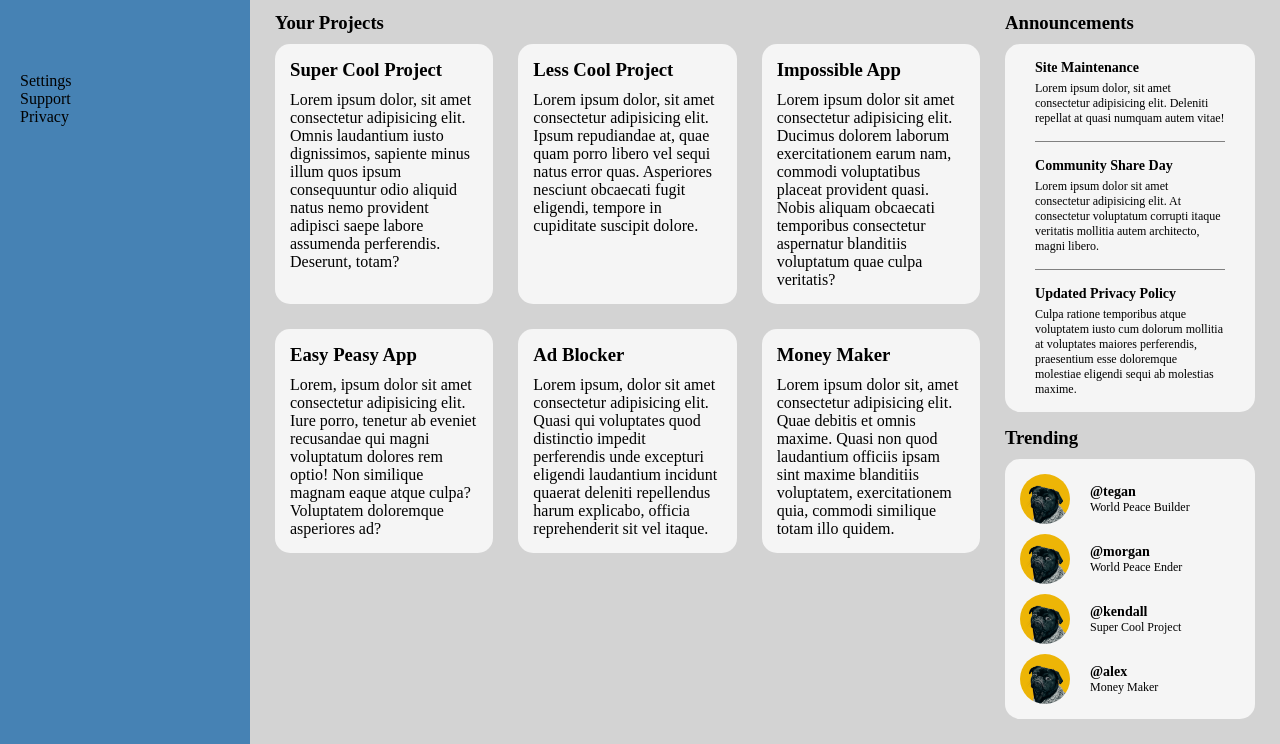
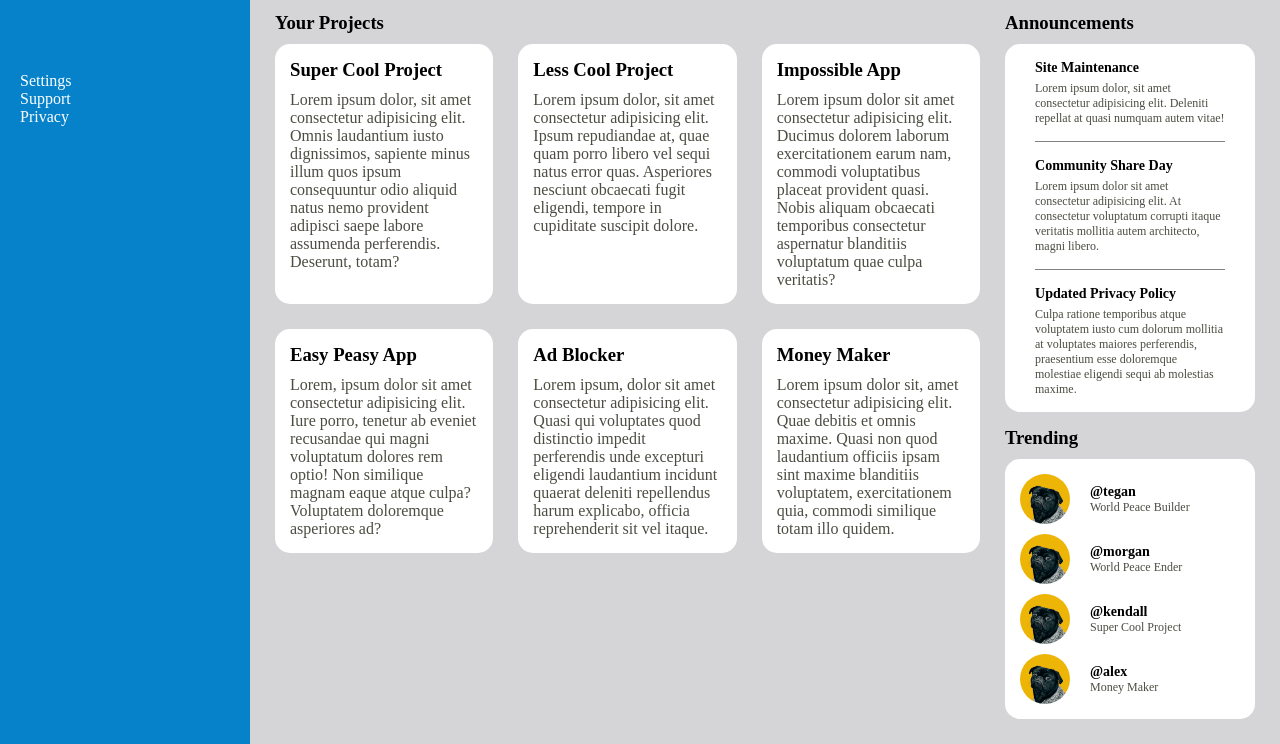
Before and after one commit to YousefDev145/admin-dashboard, a plain HTML site: page index.html in a window 1280 px wide. Shown: the part 183-927 px from the top of the page. Drawn offline with Linux system fonts and the light colour scheme.

Commit message:
Add a color palette

```diff
--- a/index.html
+++ b/index.html
@@ -59,27 +59,27 @@
                         <div class="projects">
                             <div class="project">
                                 <h3>Super Cool Project</h2>
-                                Lorem ipsum dolor, sit amet consectetur adipisicing elit. Omnis laudantium iusto dignissimos, sapiente minus illum quos ipsum consequuntur odio aliquid natus nemo provident adipisci saepe labore assumenda perferendis. Deserunt, totam?
+                                <p>Lorem ipsum dolor, sit amet consectetur adipisicing elit. Omnis laudantium iusto dignissimos, sapiente minus illum quos ipsum consequuntur odio aliquid natus nemo provident adipisci saepe labore assumenda perferendis. Deserunt, totam?</p>
                             </div>
                             <div class="project">
                                 <h3>Less Cool Project</h2>
-                                Lorem ipsum dolor, sit amet consectetur adipisicing elit. Ipsum repudiandae at, quae quam porro libero vel sequi natus error quas. Asperiores nesciunt obcaecati fugit eligendi, tempore in cupiditate suscipit dolore.
+                                <p>Lorem ipsum dolor, sit amet consectetur adipisicing elit. Ipsum repudiandae at, quae quam porro libero vel sequi natus error quas. Asperiores nesciunt obcaecati fugit eligendi, tempore in cupiditate suscipit dolore.</p>
                             </div>
                             <div class="project">
                                 <h3>Impossible App</h2>
-                                Lorem ipsum dolor sit amet consectetur adipisicing elit. Ducimus dolorem laborum exercitationem earum nam, commodi voluptatibus placeat provident quasi. Nobis aliquam obcaecati temporibus consectetur aspernatur blanditiis voluptatum quae culpa veritatis?
+                                <p>Lorem ipsum dolor sit amet consectetur adipisicing elit. Ducimus dolorem laborum exercitationem earum nam, commodi voluptatibus placeat provident quasi. Nobis aliquam obcaecati temporibus consectetur aspernatur blanditiis voluptatum quae culpa veritatis?</p>
                             </div>
                             <div class="project">
                                 <h3>Easy Peasy App</h2>
-                                Lorem, ipsum dolor sit amet consectetur adipisicing elit. Iure porro, tenetur ab eveniet recusandae qui magni voluptatum dolores rem optio! Non similique magnam eaque atque culpa? Voluptatem doloremque asperiores ad?
+                                <p>Lorem, ipsum dolor sit amet consectetur adipisicing elit. Iure porro, tenetur ab eveniet recusandae qui magni voluptatum dolores rem optio! Non similique magnam eaque atque culpa? Voluptatem doloremque asperiores ad?</p>
                             </div>
                             <div class="project">
                                 <h3>Ad Blocker</h2>
-                                Lorem ipsum, dolor sit amet consectetur adipisicing elit. Quasi qui voluptates quod distinctio impedit perferendis unde excepturi eligendi laudantium incidunt quaerat deleniti repellendus harum explicabo, officia reprehenderit sit vel itaque.
+                                <p>Lorem ipsum, dolor sit amet consectetur adipisicing elit. Quasi qui voluptates quod distinctio impedit perferendis unde excepturi eligendi laudantium incidunt quaerat deleniti repellendus harum explicabo, officia reprehenderit sit vel itaque.</p>
                             </div>
                             <div class="project">
                                 <h3>Money Maker</h2>
-                                Lorem ipsum dolor sit, amet consectetur adipisicing elit. Quae debitis et omnis maxime. Quasi non quod laudantium officiis ipsam sint maxime blanditiis voluptatem, exercitationem quia, commodi similique totam illo quidem.
+                                <p>Lorem ipsum dolor sit, amet consectetur adipisicing elit. Quae debitis et omnis maxime. Quasi non quod laudantium officiis ipsam sint maxime blanditiis voluptatem, exercitationem quia, commodi similique totam illo quidem.</p>
                             </div>
                         </div>
                     </div>
@@ -89,15 +89,15 @@
                             <div class="announcements">
                                 <div class="announcement-cell">
                                     <h3>Site Maintenance</h6>
-                                    Lorem ipsum dolor, sit amet consectetur adipisicing elit. Deleniti repellat at quasi numquam autem vitae!
+                                    <p>Lorem ipsum dolor, sit amet consectetur adipisicing elit. Deleniti repellat at quasi numquam autem vitae!</p>
                                 </div>
                                 <div class="announcement-cell">
                                     <h3>Community Share Day</h6>
-                                    Lorem ipsum dolor sit amet consectetur adipisicing elit. At consectetur voluptatum corrupti itaque veritatis mollitia autem architecto, magni libero.
+                                    <p>Lorem ipsum dolor sit amet consectetur adipisicing elit. At consectetur voluptatum corrupti itaque veritatis mollitia autem architecto, magni libero.</p>
                                 </div>
                                 <div class="announcement-cell">
                                     <h3>Updated Privacy Policy</h6>
-                                    Culpa ratione temporibus atque voluptatem iusto cum dolorum mollitia at voluptates maiores perferendis, praesentium esse doloremque molestiae eligendi sequi ab molestias maxime.
+                                    <p>Culpa ratione temporibus atque voluptatem iusto cum dolorum mollitia at voluptates maiores perferendis, praesentium esse doloremque molestiae eligendi sequi ab molestias maxime.</p>
                                 </div>
                             </div>
                         </div>
@@ -110,7 +110,7 @@
                                     </div>
                                     <div class="trending-description">
                                         <h3>@tegan</h3>
-                                        World Peace Builder
+                                        <p>World Peace Builder</p>
                                     </div>
                                 </div>
                                 <div class="trending-cell">
@@ -119,7 +119,7 @@
                                     </div>
                                     <div class="trending-description">
                                         <h3>@morgan</h3>
-                                        World Peace Ender
+                                        <p>World Peace Ender</p>
                                     </div>
                                 </div>
                                 <div class="trending-cell">
@@ -128,7 +128,7 @@
                                     </div>
                                     <div class="trending-description">
                                         <h3>@kendall</h3>
-                                        Super Cool Project
+                                        <p>Super Cool Project</p>
                                     </div>
                                 </div>
                                 <div class="trending-cell">
@@ -137,7 +137,7 @@
                                     </div>
                                     <div class="trending-description">
                                         <h3>@alex</h3>
-                                        Money Maker
+                                        <p>Money Maker</p>
                                     </div>
                                 </div>
                             </div>
--- a/style.css
+++ b/style.css
@@ -1,7 +1,20 @@
+:root {
+    --primary: #0582CA;
+    --background: #D5D5D8;
+    --secondary-background: white;
+    --text: black;
+    --secondary-text: #4C4C42;
+}
+
 * {
     border: 0;
     margin: 0;
     box-sizing: border-box;
+}
+
+body {
+    color: var(--text);
+    background-color: var(--background);
 }
 
 .layout {
@@ -11,7 +24,8 @@
 }
 
 .sidebar {
-    background-color: steelblue;
+    color: var(--secondary-background);
+    background-color: var(--primary);
     padding: 20px;
 }
 
@@ -36,13 +50,12 @@ a {
 }
 
 .profile {
-    background-color: lightgrey;
     display: grid;
     grid-template-rows: auto 1fr;
 }
 
 header {
-    background-color: whitesmoke;
+    background-color: var(--secondary-background);
     padding: 10px 40px;
 }
 
@@ -71,7 +84,7 @@ header {
     border: 0;
     border-radius: 15px;
     outline: none;
-    background-color: lightgrey;
+    background-color: var(--background);
 }
 
 input[type="search"]::-webkit-search-decoration,
@@ -126,7 +139,8 @@ input[type="search"]::-webkit-search-results-decoration {
 
 .buttons button {
     border-radius: 15px;
-    background-color: blue;
+    color: var(--secondary-background);
+    background-color: var(--primary);
 }
 
 .main-content {
@@ -152,10 +166,14 @@ input[type="search"]::-webkit-search-results-decoration {
 .project {
     padding: 15px;
     border-radius: 15px;
-    background-color: whitesmoke;
+    background-color: var(--secondary-background);
     display: grid;
     grid-template-rows: auto 1fr;
     gap: 10px;
+}
+
+.project p, .announcement-cell p, .trending-cell p {
+    color: var(--secondary-text);
 }
 
 .side-info {
@@ -174,7 +192,7 @@ input[type="search"]::-webkit-search-results-decoration {
 
 .announcements, .trending {
     border-radius: 15px;
-    background-color: whitesmoke;
+    background-color: var(--secondary-background);
     font-size: 12px;
     display: grid;
 }
@@ -206,7 +224,7 @@ input[type="search"]::-webkit-search-results-decoration {
 }
 
 .announcement-cell, .trending-cell {
-    background-color: whitesmoke;
+    background-color: var(--secondary-background);
 }
 
 .announcement-cell {
```
